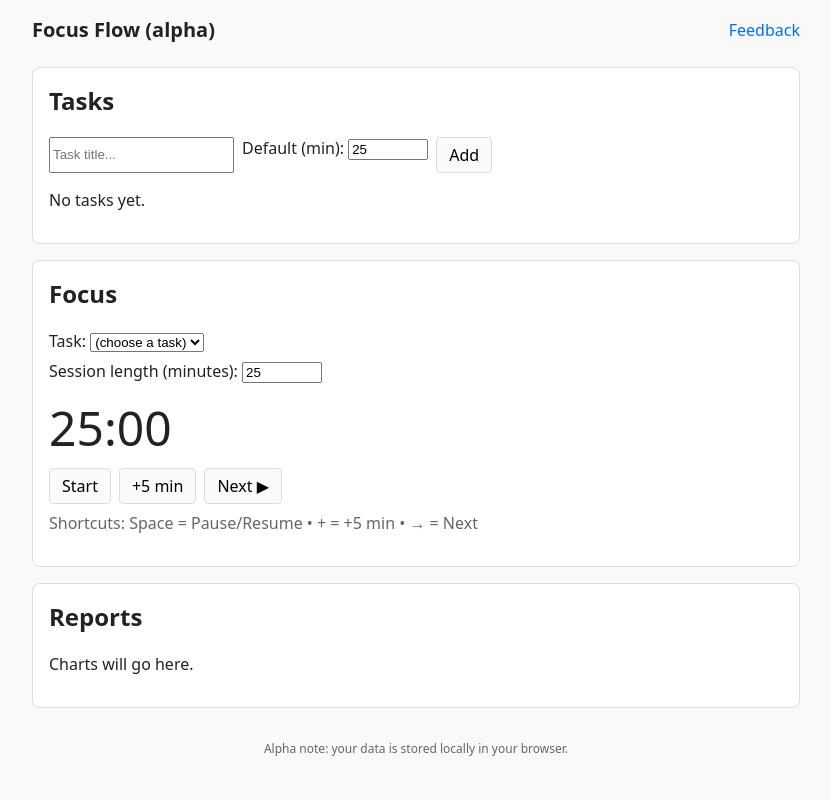
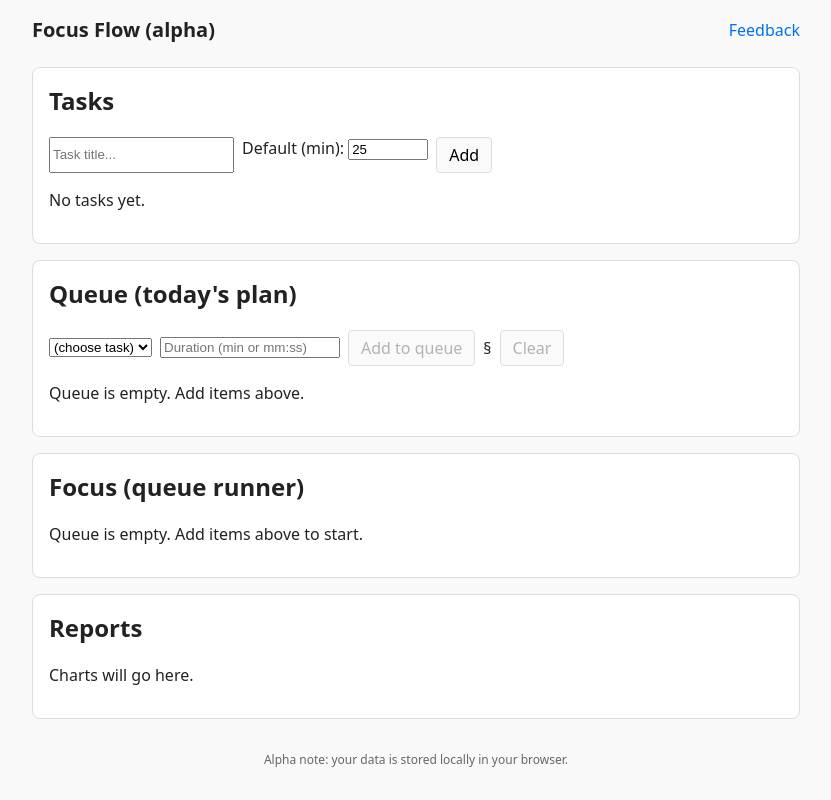
Before and after one commit to theonlyrudey/focusflow, a React (Vite) app: page / in a window 1280 px wide. Shown: the whole page, without its empty margins (224-1055 px from the left). Built offline with nearby package versions, Linux system fonts and the light colour scheme.

Commit message:
Add tasks queue

```diff
--- a/src/App.tsx
+++ b/src/App.tsx
@@ -1,17 +1,19 @@
 import { useEffect, useState } from "react";
 import Focus from "./components/Focus";
 import Tasks from "./components/Tasks";
-import { type Task} from "./state/types";
+import Queue from "./components/Queue";
+import { type Task, type QueueItem} from "./state/types";
 import { load, save } from "./state/storage";
 
 const TASKS_KEY = "tasks:v1";
+const QUEUE_KEY = "queue:v1";
 
 function App () {
   const [tasks, setTasks] = useState<Task[]>(() => load<Task[]>(TASKS_KEY, []));
+  const [queue, setQueue] = useState<QueueItem[]>(() => load<QueueItem[]>(QUEUE_KEY, []));
 
-  useEffect(() => {
-    save(TASKS_KEY, tasks);
-  }, [tasks]);
+  useEffect(() => { save(TASKS_KEY, tasks); }, [tasks]);
+  useEffect(() => { save(QUEUE_KEY, queue); }, [queue]);
 
   return (
     <div className="container">
@@ -25,7 +27,8 @@ function App () {
       </header>
 
       <Tasks tasks={tasks} setTasks={setTasks} />
-      <Focus tasks={tasks}/>
+      <Queue tasks={tasks} queue={queue} setQueue={setQueue} />
+      <Focus tasks={tasks} queue={queue} setQueue={setQueue}/>
 
       <section>
         <h2>Reports</h2>
--- a/src/components/Focus.tsx
+++ b/src/components/Focus.tsx
@@ -1,113 +1,121 @@
 import { useCallback, useEffect, useMemo, useState } from "react";
 import { fmt } from "../state/time";
 import { load, save } from "../state/storage";
-import { type Task } from "../state/types";
+import {type QueueItem, type Task} from "../state/types";
+import * as React from "react";
 
 // We'll read tasks by asking the user to pass them from App
 // to keep this component focused on timer logic.
 type Props = {
   tasks: Task[];
+  queue?: QueueItem[];
+  setQueue: React.Dispatch<React.SetStateAction<QueueItem[]>>;
 };
 
 type TimerState = "idle" | "running" | "paused";
 
 // Keep a bit of state in localStorage so refreshes don't lose it
-const STORAGE_KEY = "focus:ui:v1";
+const STORAGE_KEY = "focus:ui:v3";
 
 type Saved = {
-  selectedTaskId: string | null;
-  defaultMinutes: number;
+  index: number;
   remainingSec: number;
   state: TimerState;
 }
 
 const DEFAULT_SAVED: Saved = {
-  selectedTaskId: null,
-  defaultMinutes: 25,
-  remainingSec: 25 * 60,
+  index: 0,
+  remainingSec: 0,
   state: "idle",
 };
 
-export default function Focus({ tasks } : Props) {
-  // UI state
-  const [selectedTaskId, setSelectedTaskId] = useState<string | null>(() => {
-    return load<Saved>(STORAGE_KEY, DEFAULT_SAVED).selectedTaskId;
-  });
-  const [defaultMinutes, setDefaultMinutes] = useState<number>(() => {
-    return load<Saved>(STORAGE_KEY, DEFAULT_SAVED).defaultMinutes;
-  });
-  const [remainingSec, setRemainingSec] = useState<number>(() => {
-    return load<Saved>(STORAGE_KEY, DEFAULT_SAVED).remainingSec;
-  });
-  const [state, setState] = useState<TimerState>(() => {
-    return load<Saved>(STORAGE_KEY, DEFAULT_SAVED).state;
-  });
+export default function Focus({ tasks, queue = [], setQueue } : Props) {
+  const [index, setIndex] = useState<number>(() => load<Saved>(STORAGE_KEY, DEFAULT_SAVED).index);
+  const [remainingSec, setRemainingSec] = useState<number>(() => load<Saved>(STORAGE_KEY, DEFAULT_SAVED).remainingSec);
+  const [state, setState] = useState<TimerState>(() => load<Saved>(STORAGE_KEY, DEFAULT_SAVED).state);
 
-  // Persist lightweight UI state so a refresh isn't heavy
+  // Persist small UI state
   useEffect(() => {
-    const payload: Saved = { selectedTaskId, defaultMinutes, remainingSec, state };
+    const payload: Saved = { index, remainingSec, state };
     save(STORAGE_KEY, payload);
-  }, [selectedTaskId, defaultMinutes, remainingSec, state]);
+  }, [index, remainingSec, state]);
 
-  // Derived data: current task + next task id
-  const currentIndex = useMemo(
-    () => tasks.findIndex(t => t.id === selectedTaskId),
-    [tasks, selectedTaskId]
-  );
-  const currentTask = currentIndex >= 0 ? tasks[currentIndex] : null;
-  const nextTaskId = currentIndex >= 0  && currentIndex +1 < tasks.length ?
-    tasks[currentIndex + 1].id : null;
+  // Safeguards so we never crash when queue is empty
+  const hasQueue = Array.isArray(queue) && queue.length > 0;
+  const safeIndex = hasQueue
+    ? Math.max(0, Math.min(index, queue.length - 1))
+    : 0;
+
+  const currentItem = hasQueue ? queue[safeIndex] : undefined;
+  const currentTask = useMemo(() => {
+    if (!currentItem) return null;
+    return tasks.find(t => t.id === currentItem.taskId) ?? null;
+  }, [currentItem, tasks]);
+
+  // Actions
+  const start = useCallback(() => {
+    if (!currentItem) return;
+    const dur = Math.max(0, Math.floor(currentItem.durationSec));
+    setRemainingSec(dur);
+    setState("running");
+  }, [currentItem]);
+
+  const pause = useCallback(() => { setState("paused"); }, []);
+
+  const resume = useCallback(() => {
+    if (remainingSec > 0)  setState("running");
+  }, [remainingSec]);
+
+  const add5 = useCallback(() => { setRemainingSec(s => s + 300); }, []);
+
+  const next = useCallback(() => {
+    if (!queue[safeIndex]) {
+      setState("idle");
+      setRemainingSec(0);
+      setIndex(0);
+      return;
+    }
+
+    const newQueue = queue.slice();
+    newQueue.splice(safeIndex, 1); // remove current item
+    setQueue(newQueue);
+
+    const nextItem = newQueue[safeIndex];
+
+    if (nextItem) {
+      setRemainingSec(Math.max(0, Math.floor(nextItem.durationSec)));
+      setState("running");
+      // keep the same index because items shifted left
+    } else {
+      // nothing left at this index, we finished the last item
+      setState("idle");
+      setRemainingSec(0);
+      setIndex(0);
+    }
+  }, [safeIndex, queue, setQueue]);
+
+  const restartItem = useCallback(() => {
+    if (!currentItem) return;
+    setRemainingSec(Math.max(0, Math.floor(currentItem.durationSec)));
+    setState("running");
+  }, [currentItem]);
 
   // The ticking mechanism: run every 1000ms only when "running"
   useEffect(() => {
     if (state !== "running") return;
     const int = setInterval(() => {
       setRemainingSec(prev => {
-        const next = prev - 1;
-        if (next <= 0) {
+        const nextVal = prev - 1;
+        if (nextVal <= 0) {
           clearInterval(int);
-          setState("idle");
+          setTimeout(() => next(), 0);
           return 0;
         }
-        return next;
+        return nextVal;
       });
     }, 1000);
     return () => clearInterval(int);
-  }, [state]);
-
-  // Actions
-  function start() {
-    const minutes = Math.max(1, Math.floor(defaultMinutes) || 25);
-    if (!selectedTaskId && tasks.length > 0) {
-      setSelectedTaskId(tasks[0].id);
-    }
-    setRemainingSec(minutes * 60);
-    setState("running");
-  }
-
-  function pause() {
-    setState("paused");
-  }
-
-  const resume = useCallback(() => {
-    if (remainingSec > 0) {
-      setState("running");
-    }
-  }, [remainingSec]);
-
-  function add5() {
-    setRemainingSec(s => s + 300);
-  }
-
-  const next = useCallback(() => {
-    if (nextTaskId) {
-      setSelectedTaskId(nextTaskId);
-      setRemainingSec(Math.max(1, Math.floor(defaultMinutes) || 25) * 60);
-      setState("running");
-    } else {
-      setState("idle");
-    }
-  }, [defaultMinutes, nextTaskId]);
+  }, [state, next]);
 
   // Keyboard shortcuts
   useEffect(() => {
@@ -115,11 +123,7 @@ export default function Focus({ tasks } : Props) {
       switch (e.key) {
         case " ":
           e.preventDefault();
-          if (state === "running") {
-            pause();
-          } else {
-            resume();
-          }
+          if (state === "running") { pause(); } else { resume(); }
           break;
         case "ArrowRight":
           e.preventDefault();
@@ -129,68 +133,114 @@ export default function Focus({ tasks } : Props) {
           e.preventDefault();
           add5();
           break;
+        case "r":
+        case "R":
+          if (state !== "running") break;
+          e.preventDefault();
+          restartItem();
+          break;
       }
     }
     window.addEventListener("keydown", onKey);
     return () => window.removeEventListener("keydown", onKey);
-  }, [state, nextTaskId, remainingSec, defaultMinutes, next, resume]);
+  }, [state, pause, resume, next, add5, restartItem]);
+
+  useEffect(() => {
+    // If queue shrank and the current index is now invalid, reset
+    if (!hasQueue) {
+      if (index !== 0) setIndex(0);
+      if (state !== "idle") setState("idle");
+      if (remainingSec !== 0) setRemainingSec(0);
+      return;
+    }
+
+    if (index < 0 || index > queue.length - 1) {
+      setIndex(Math.min(index, queue.length - 1));
+    }
+  }, [hasQueue, index, remainingSec, state, queue.length]);
+
+  // handle queue changes
+  useEffect(() => {
+    if (!queue[safeIndex]) {
+      // if the current index is out of range, reset
+      setIndex(0);
+      setState("idle");
+      setRemainingSec(0);
+    }
+  }, [queue, safeIndex]);
+
+  const showOnlyStart = state === "idle" && remainingSec === 0 && hasQueue;
 
   return (
     <section>
-      <h2>Focus</h2>
+      <h2>Focus (queue runner)</h2>
 
-      {/* Task picker */}
-      <div>
-        <label>
-          Task:&nbsp;
-          <select
-            value={selectedTaskId ?? ""}
-            onChange={e => setSelectedTaskId(e.target.value || null)}
-          >
-            <option value="">(choose a task)</option>
-            {tasks.map(t => (
-              <option key={t.id} value={t.id}>{t.title}</option>
-            ))}
-          </select>
-        </label>
-      </div>
-
-      {/* Session length input (minutes) */}
-      <div style={{ marginTop: 8}}>
-        <label>
-          Session length (minutes):&nbsp;
-          <input
-            type="number"
-            min={1}
-            value={defaultMinutes}
-            onChange={e => setDefaultMinutes(Number(e.target.value))}
-            style={{ width: 80}}
-          />
-        </label>
-      </div>
+      {queue.length === 0 ? (
+        <p>Queue is empty. Add items above to start.</p>
+      ) : (
+        <>
+          <p>
+            Now: <strong>{currentTask?.title ?? "(unknown task)"}</strong>&nbsp;
+          </p>
 
           {/* Countdown */}
-      <div style={{ marginTop: 12, fontSize: 48, fontVariantNumeric: "tabular-nums" }}>
+          <div style={{ fontSize: 48, fontVariantNumeric: "tabular-nums" }}>
             {fmt(remainingSec)}
           </div>
 
           {/* Controls */}
-      <div style={{ marginTop: 8, display: "flex", gap: 8, flexWrap: "wrap" }}>
-        {state === "running" ? (
-          <button onClick={pause}>Pause</button>
+          <div style={{ marginTop: 8, display: "flex", gap: 8, flexWrap: "wrap", alignItems: "center" }}>
+            {showOnlyStart ? (
+              <button
+                onClick={start}
+                style={{ padding: "10px 18px", fontSize: 16 }}
+              >Start
+              </button>
             ) : (
-          <button onClick={currentTask ? resume : start}>
-            {currentTask ? "Resume" : "Start"}
+              <>
+                <button
+                  onClick={next}
+                  style={{
+                    padding: "12px 22px",
+                    fontSize: 18,
+                    fontWeight: 600,
+                    border: "1px solid #ccc",
+                    borderRadius: 6,
+                    background: "#efefef"
+                  }}
+                >
+                  Next ▶
                 </button>
+                {state === "running"
+                  ? (<button onClick={pause}>Pause</button> )
+                  : ( <button onClick={resume} disabled={remainingSec === 0}>Resume</button>)
+                }
+                <button onClick={add5}>+5 min</button>
+                <button onClick={restartItem}>Restart</button>
+              </>
               )}
-        <button onClick={add5}>+5 min</button>
-        <button onClick={next}>Next ▶</button>
           </div>
 
           {/* Small hint */}
           <p style={{ color: "#666", marginTop: 8 }}>
             Shortcuts: Space = Pause/Resume • + = +5 min • → = Next
           </p>
+
+          <details style={{ marginTop: 8 }}>
+            <summary>Queue preview</summary>
+            <ol style={{ paddingLeft: 18, marginTop: 8 }}>
+              {queue.map((q, i) => {
+                const t = tasks.find(x => x.id === q.taskId);
+                return (
+                  <li key={q.id} style={{ opacity: i < safeIndex ? 0.6 : 1 }}>
+                    {i === safeIndex ? <strong>{t?.title}</strong> : t?.title} - {Math.floor(q.durationSec / 60)} min
+                  </li>
+                );
+              })}
+            </ol>
+          </details>
+        </>
+      )}
     </section>
   );
 }
--- /dev/null
+++ b/src/components/Queue.tsx
@@ -0,0 +1,152 @@
+import {type SetStateAction, useEffect, useMemo, useState} from "react";
+import {type QueueItem, type Task} from "../state/types";
+import { uid } from "../state/id";
+import { load, save } from "../state/storage";
+import * as React from "react";
+
+const QUEUE_KEY = "queue:v1";
+
+type Props = {
+  tasks: Task[];
+  queue: QueueItem[];
+  setQueue: React.Dispatch<SetStateAction<QueueItem[]>>;
+};
+
+function mmssToSec(str: string): number {
+  // supports "mm", "mm:ss" or just "ss"
+  const s = str.trim();
+  if (!s) return 0;
+  if (s.includes(":")) {
+    const [m, sec] = s.split(":").map(n=> Number(n));
+    return (isNaN(m) ? 0 : m) * 60 + (isNaN(sec) ? 0 : sec);
+  }
+  // plain minutes by default
+  const m = Number(s);
+  if (!isNaN(m)) return m * 60;
+  return 0;
+}
+
+function secToMMSS(total: number): string {
+  const s = Math.max(0, Math.floor(total));
+  const m = Math.floor(s / 60);
+  const r = s % 60;
+  return `${String(m).padStart(2, "0")}:${String(r).padStart(2, "0")}`;
+}
+
+export default function Queue({ tasks, queue, setQueue } : Props) {
+  const [selectedTaskId, setSelectedTaskId] = useState<string>("");
+  const [durationInput, setDurationInput] = useState<string>(""); // mm or mm:ss
+
+  // Load from localStorage once (if App didn't already)
+  useEffect(() => {
+    if (queue.length === 0) {
+      const persisted = load<QueueItem[]>(QUEUE_KEY, []);
+      if (persisted.length > 0) setQueue(persisted);
+    }
+    // eslint-disable-next-line react-hooks/exhaustive-deps
+  }, []);
+
+  // Persist queue whenever it changes
+  useMemo(() => {
+    save(QUEUE_KEY, queue);
+  }, [queue]);
+
+  function addToQueue() {
+    const t = tasks.find(x => x.id === selectedTaskId);
+    if (!t) return;
+
+    const sec =
+      durationInput
+      ? mmssToSec(durationInput)
+      : (t.defaultDurationSec ?? 25 * 60);
+
+    const item: QueueItem = { id : uid(), taskId: t.id, durationSec: Math.max(0, sec) };
+    setQueue(prev => [... prev, item]);
+    setDurationInput("");
+  }
+
+  function removeItem(id: string) {
+    setQueue(prev => prev.filter(x => x.id !== id));
+  }
+
+  function moveUp(index: number) {
+    if (index <= 0) return;
+    setQueue(prev => {
+      const arr = prev.slice();
+      [arr[index - 1], arr[index]] = [arr[index], arr[index - 1]];
+      return arr;
+    });
+  }
+
+  function moveDown(index: number) {
+    setQueue(prev => {
+      if (index >= prev.length - 1) return prev;
+      const arr = prev.slice();
+      [arr[index + 1], arr[index]] = [arr[index], arr[index + 1]];
+      return arr;
+    });
+  }
+  function setItemDuration(id: string, mmss: string) {
+    const sec = mmssToSec(mmss);
+    setQueue(prev => prev.map(q => q.id === id ? { ...q, durationSec: sec } : q));
+  }
+
+  function clearQueue() {
+    setQueue([]);
+  }
+
+  return (
+    <section>
+      <h2>Queue (today's plan)</h2>
+
+      <div style={{ display: "flex", gap: 8, flexWrap: "wrap", alignItems: "center"}}>
+        <select value={selectedTaskId} onChange={e => setSelectedTaskId(e.target.value)}>
+          <option value="">(choose task)</option>
+          {tasks.map(t => (
+            <option key={t.id} value={t.id}>
+              {t.title} {t.defaultDurationSec ? `(${secToMMSS(t.defaultDurationSec)})` : ""}
+            </option>
+          ))}
+        </select>
+
+        <input
+          placeholder="Duration (min or mm:ss)"
+          value={durationInput}
+          onChange={e => setDurationInput(e.target.value)}
+          style={{ width: 180 }}
+        />
+
+        <button onClick={addToQueue} disabled={!selectedTaskId}>Add to queue</button>§
+        <button onClick={clearQueue} disabled={queue.length === 0}>Clear</button>
+      </div>
+
+      {queue.length === 0 ? (
+        <p>Queue is empty. Add items above.</p>
+      ) : (
+        <ol style={{paddingLeft: 18, marginTop: 12 }}>
+          {queue.map((q, i) => {
+            const task = tasks.find(t => t.id === q.taskId);
+            return (
+              <li key={q.id} style={{ display: "flex", alignItems: "center", gap: 8, marginBottom: 8 }}>
+                <span style ={{ minWidth: 140 }}>{task?.title ?? "(deleted task)"}</span>
+
+                <label>
+                  Duration:&nbsp;
+                  <input
+                    style={{ width: 120 }}
+                    value={secToMMSS(q.durationSec)}
+                    onChange={(e) => setItemDuration(q.id, e.target.value)}
+                  />
+                </label>
+
+                <button onClick={() => moveUp(i)} disabled={i === 0}>↑</button>
+                <button onClick={() => moveDown(i)} disabled={i === queue.length - 1}>↓</button>
+                <button onClick={() => removeItem(q.id)}>Remove</button>
+              </li>
+            );
+          })}
+        </ol>
+      )}
+    </section>
+  );
+}
```
Lines whose indentation alone changed are shown as unchanged.
